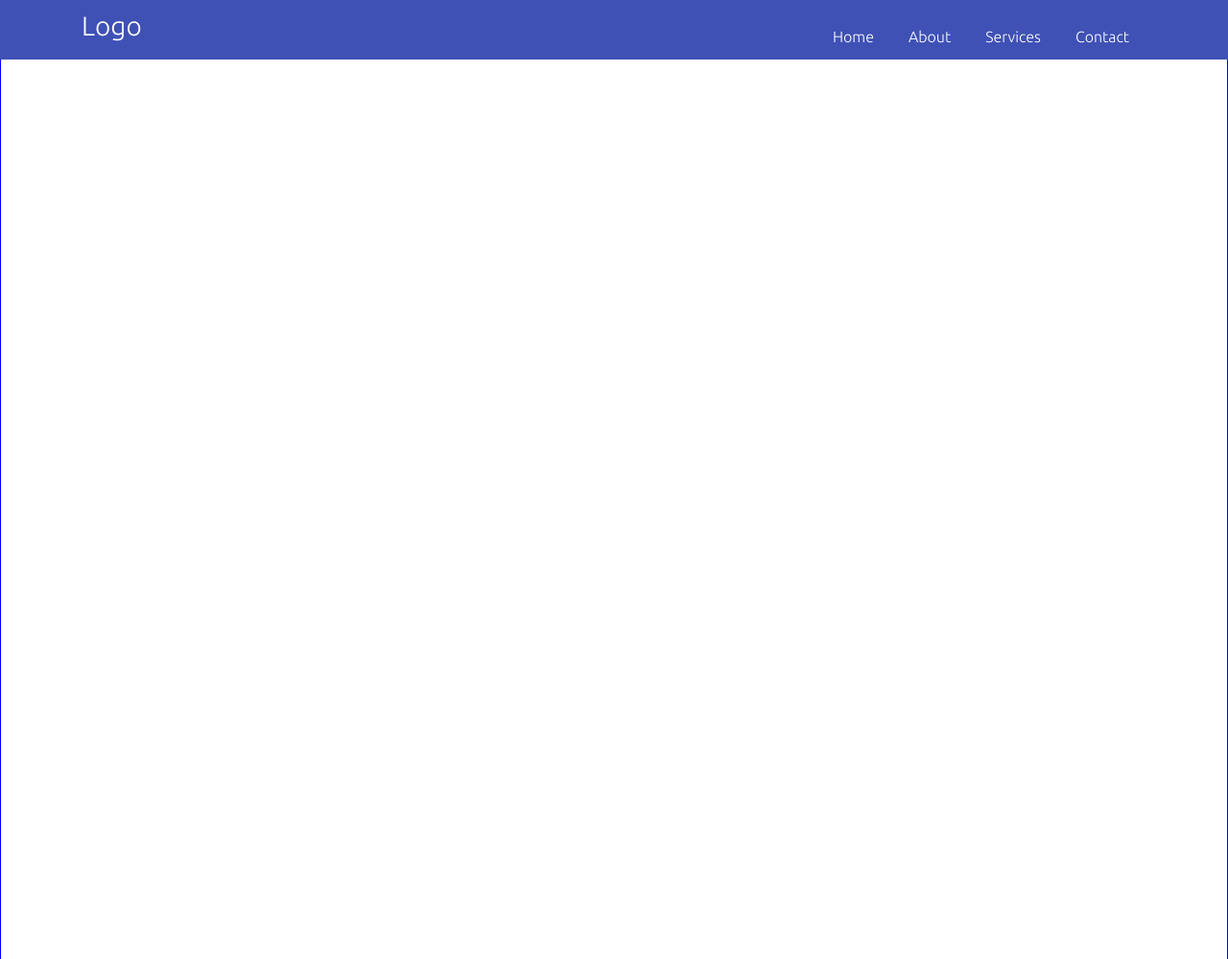
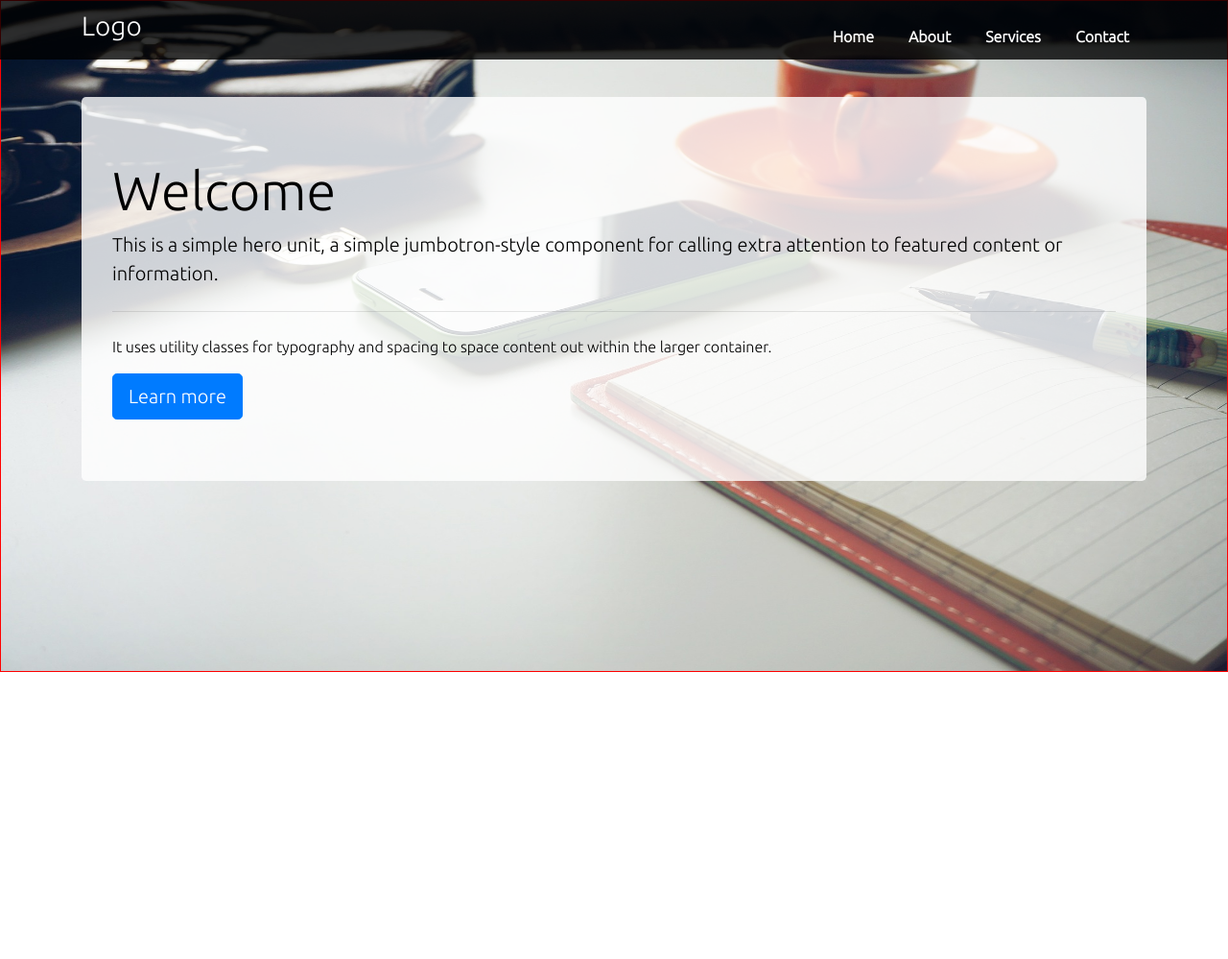
Before and after one commit to felip2018/ifeelsoftware-website, a plain HTML site: page index.html in a window 1280 px wide. Shown: the whole page at 96% size. After the commit the page ends 800 px from the top, so only its background shows below. Drawn offline with Linux system fonts and the light colour scheme.

Commit message:
:+1:  Add banner

```diff
--- a/css/style.css
+++ b/css/style.css
@@ -3,7 +3,8 @@ body{
     font-family: 'Ubuntu', sans-serif;
 }
 #navBar {
-    background-color: #3F51B5;
+    /*background-color: #3F51B5;*/
+    background-color: rgba(0, 0, 0, 0.8);
     color: #FFFFFF;
     padding: 10px 0px 10px 0px;
 }
@@ -19,9 +20,28 @@ body{
     text-decoration: none;
     padding: 8px;
     border-radius: 5px;
+    font-size: 12pt;
+    font-weight: bold;
 }
 
 #navBar ul li a:hover{
     background-color: #03A9F4;
 
 }
+
+.section{
+    padding-top: 100px;
+}
+
+.home{
+    border:1px solid red;
+    height: 700px;
+    background-image: url('../img/fondo_1.jpg');
+    background-size: 100% 100%;
+    color: #FFFFFF;
+}
+
+.jumbotron{
+    background-color: rgba(255, 255, 255, 0.8);
+    color:#000000;
+}
--- a/index.html
+++ b/index.html
@@ -33,9 +33,19 @@
                 </div>
             </div>
         </div>
-        <div class="row">
-            <div class="col-12" style="height: 1000px;border:1px solid blue;">
-
+        <div class="row section home">
+            <div class="container">
+                <div class="row">
+                    <div class="col-xs-12 col-md-12">
+                        <div class="jumbotron">
+                            <h1 class="display-4">Welcome</h1>
+                            <p class="lead">This is a simple hero unit, a simple jumbotron-style component for calling extra attention to featured content or information.</p>
+                            <hr class="my-4">
+                            <p>It uses utility classes for typography and spacing to space content out within the larger container.</p>
+                            <a class="btn btn-primary btn-lg" href="#" role="button">Learn more</a>
+                        </div>
+                    </div>
+                </div>
             </div>
         </div>
     </div>
```
Also changed, not shown: img/bann1.png (added), img/fondo_1.jpg (added).
